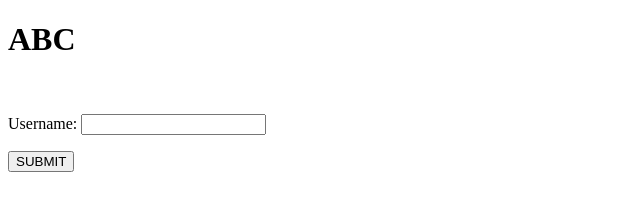
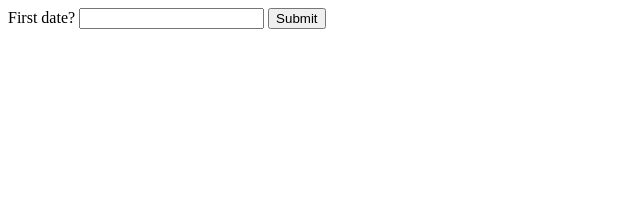
Before and after one commit to sne-ha/bday, a plain HTML site: page index.html in a window 1280 px wide. Shown: the whole page, without its empty margins (0-640 px from the left). Drawn offline with Linux system fonts and the light colour scheme.

Commit message:
Update index.html

```diff
--- a/index.html
+++ b/index.html
@@ -1,25 +1,32 @@
-<!DOCTYPE html>
 <html>
 <head>
 <script>
-function checkform(){
-    if(document.getElementById("un").value == 'kipling'){
-        alert("Login Successful");
-        window.location = "bday/page1.html"
-    }else{
-        alert("Access denied. Valid answer is required.");
+function check(oForm)
+{
+	var guess = oForm.fieldname.value;
+
+	if (guess == "")
+	{
+		alert ("You must give an answer!");
+	}
+	else if (guess=="kipling")
+	{
+		alert ("Correct!");
+		window.location = "http://www.yahoo.com";
+	}
+	else
+	{
+		alert ("Incorrect");
+		window.location= "http://www.google.com";
 	}
 }
 </script>
-
 </head>
 <body>
-    <h1>ABC</h1>
 
-<br>
-<form method="post" action="" enctype="multipart/form-data" onsubmit="return checkform(this);">
-<p><span style="width:180px">Username: </span><input type="text" name="username" id='un'></p></p>
-<input type="submit" value="SUBMIT" />
+<form>
+	First date? <input type="text" name="fieldname">
+	<input type="button" name="B1" value="Submit" onclick="check(this.form);">
 </form>
 
 </body>
```
Lines whose indentation alone changed are shown as unchanged.
